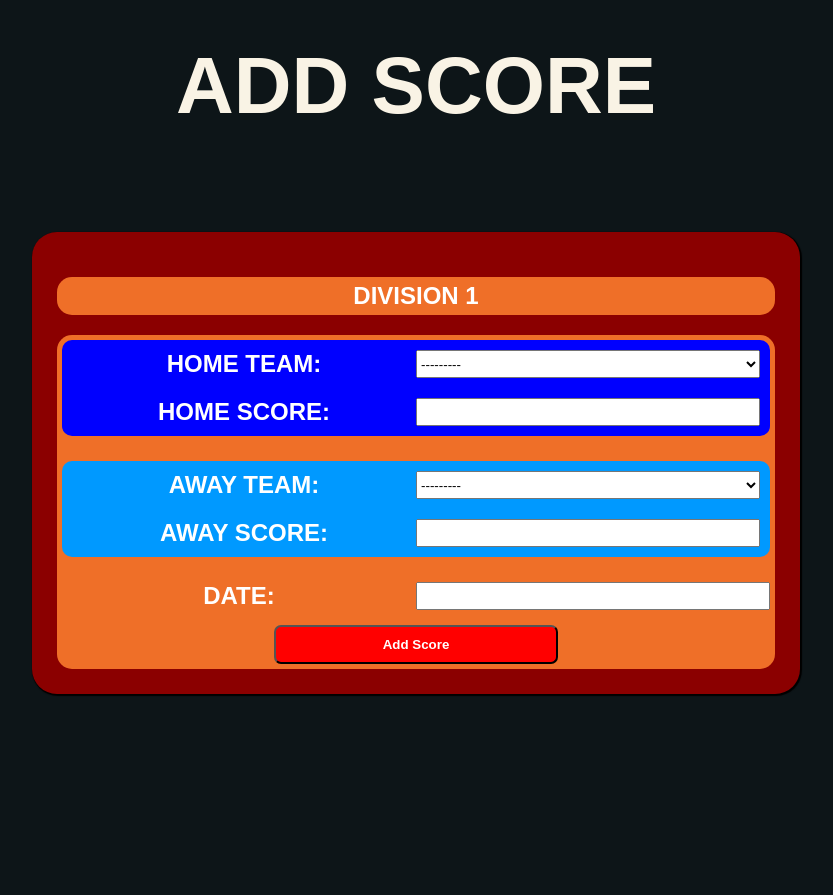
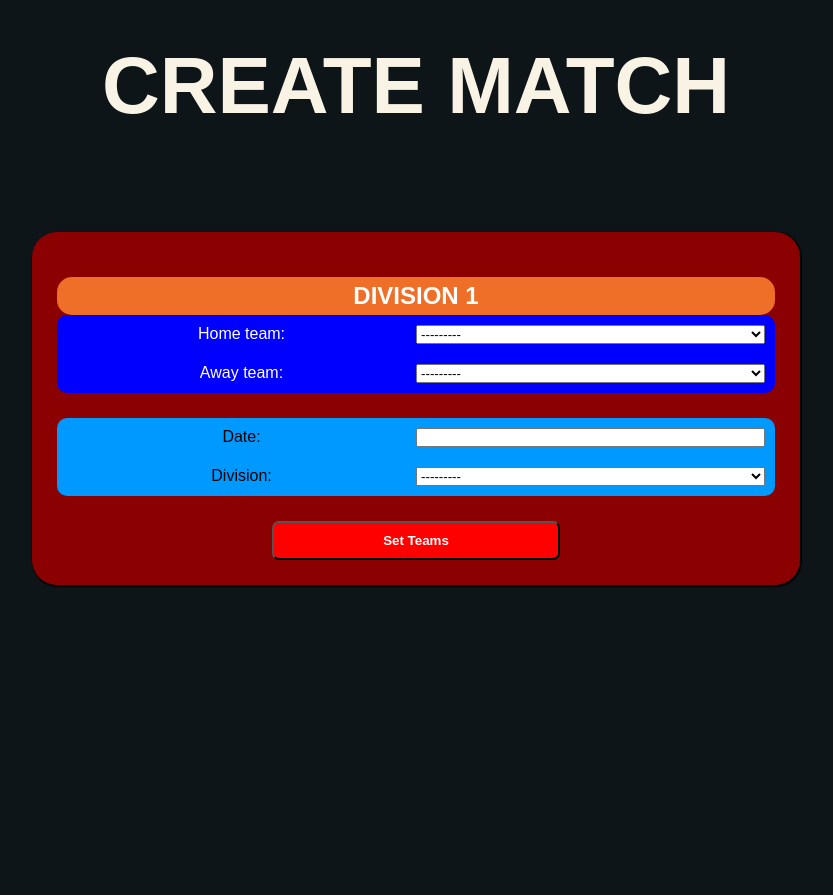
Before and after one commit to Jawrynx/ErdPL, a Django app: a page that uses scores/templates/scores/create_score.html in a window 1280 px wide. Shown: the part 80-975 px from the top of the page, without its empty margins (224-1057 px from the left). Run offline with Django 5.2, Linux system fonts and the light colour scheme; data comes from the database, SQL or seed files in the repository; both versions use the stored data as it was after the commit; some libraries are stand-ins or nearby versions.

Commit message:
Add Live Score basic functionality and pages

```diff
--- a/ErdPL/settings.py
+++ b/ErdPL/settings.py
@@ -23,7 +23,7 @@ BASE_DIR = Path(__file__).resolve().parent.parent
 SECRET_KEY = 'django-insecure-4=om+%pih5u954)#h5bni$vb92(^mx3kuan%86^dtx#yz%3b)5'
 
 # SECURITY WARNING: don't run with debug turned on in production!
-DEBUG = False
+DEBUG = True
 
 ALLOWED_HOSTS = ['*']
 
--- a/scores/forms.py
+++ b/scores/forms.py
@@ -1,7 +1,31 @@
 from django import forms
-from .models import Match
+from.models import Match, IndividualScore
+from teams.models import Team
+from users.models import CustomUser
 
 class MatchForm(forms.ModelForm):
+    home_team = forms.ModelChoiceField(queryset=Team.objects.all())
+    away_team = forms.ModelChoiceField(queryset=Team.objects.all())
+
     class Meta:
         model = Match
-        fields = ['home_team', 'home_score', 'away_team', 'away_score', 'date']
+        fields = ['home_team', 'away_team', 'date', 'division']
+
+class IndividualScoreForm(forms.ModelForm):
+    class Meta:
+        model = IndividualScore
+        fields = ['home_player', 'away_player']
+
+class IndividualPlayersForm(forms.Form):
+    def __init__(self, home_team, away_team, *args, **kwargs):
+        super().__init__(*args, **kwargs)
+        player_x = CustomUser.objects.get(id=56)
+        for i in range(1, 10):
+            self.fields[f'home_player_{i}'] = forms.ChoiceField(
+                choices=[(56, 'X')] + [(player.id, str(player)) for player in home_team.members.all()],
+                label=f'Home Player (Game {i})'
+            )
+            self.fields[f'away_player_{i}'] = forms.ChoiceField(
+                choices=[(56, 'X')] + [(player.id, str(player)) for player in away_team.members.all()],
+                label=f'Away Player (Game {i})'
+            )
--- a/scores/models.py
+++ b/scores/models.py
@@ -1,14 +1,24 @@
 from django.db import models
 from django.contrib.auth.models import AbstractUser
 from teams.models import Team, Division
+from users.models import CustomUser
 
 class Match(models.Model):
     home_team = models.ForeignKey(Team, on_delete=models.CASCADE, related_name='home_matches')
     away_team = models.ForeignKey(Team, on_delete=models.CASCADE, related_name='away_matches')
-    home_score = models.PositiveIntegerField()
-    away_score = models.PositiveIntegerField()
+    home_score = models.PositiveIntegerField(default=0)
+    away_score = models.PositiveIntegerField(default=0)
     date = models.DateField()
     division = models.ForeignKey(Division, on_delete=models.SET_NULL, null=True, blank=True)
 
     def __str__(self):
         return f"{self.home_team} vs {self.away_team} ({self.date})"
+
+class IndividualScore(models.Model):
+    match = models.ForeignKey(Match, on_delete=models.CASCADE)
+    home_player = models.ForeignKey(CustomUser, on_delete=models.CASCADE, related_name='home_scores', null=True, blank=True)
+    away_player = models.ForeignKey(CustomUser, on_delete=models.CASCADE, related_name='away_scores', null=True, blank=True)
+    home_or_away_win = models.CharField(max_length=5, choices=[('home', 'Home'), ('away', 'Away')])
+
+    def __str__(self):
+        return f"{self.match} - {self.home_player} vs {self.away_player}"
--- a/scores/templates/scores/create_score.html
+++ b/scores/templates/scores/create_score.html
@@ -1,16 +1,17 @@
 {% extends 'layout.html' %}
 
-{% block title %}Add Score{% endblock %}
+{% block title %}Create Match{% endblock %}
 
 {% block content %}
 <div class="center">
-    <h1 class="title-text">ADD SCORE</h1>
+    <h1 class="title-text">CREATE MATCH</h1>
     <div class="outer-2">
-        <h2>{{ division_name }}<h2>
-        <form method="post" enctype="multipart/form-data" id='create-score-form'> {## Add enctype for file uploads if needed #}
+        <h2>{{ division_name }}</h2>
+        <form method="post" enctype="multipart/form-data" id='create-score-form'>
             {% csrf_token %}
             {{ form.as_p }}
-            <button type="submit" class="btn btn-primary">Add Score</button>
+
+            <button type="submit" class="btn btn-primary">Set Teams</button>
         </form>
     </div>
 </div>
--- a/scores/urls.py
+++ b/scores/urls.py
@@ -7,5 +7,9 @@ app_name = 'scores'
 urlpatterns = [
     path('<str:division_name>/scores/', views.view_scores, name='view_scores'),
     path('<str:division_name>/scores/create/', views.create_score, name='create_score'),
+    path('<str:division_name>/scores/<int:match_id>/select_players/', views.select_players, name='select_players'),
+    path('<str:division_name>/scores/<int:match_id>/select_players/', views.select_players, name='select_players'),
     path('<str:division_name>/scores/<int:match_id>/details/', views.match_details, name='match_details'),
+    path('<str:division_name>/scores/<int:match_id>/live_match/', views.live_match, name='live_match'),
+    path('<str:division_name>/scores/<int:match_id>/<int:score_id>/update_score/', views.update_score, name='update_score'),
 ]
--- a/scores/views.py
+++ b/scores/views.py
@@ -1,14 +1,15 @@
 from django.shortcuts import render, redirect, get_object_or_404
-from .models import Match, Team, Division
-from .forms import MatchForm
+from django.http import JsonResponse
+from.models import Match, IndividualScore, Team, Division
+from.forms import MatchForm, IndividualScoreForm, IndividualPlayersForm
+from users.models import CustomUser
 
 def create_score(request, division_name=None):
     if division_name:
         try:
             division = Division.objects.get(name=division_name)
         except Division.DoesNotExist:
-            # Handle the case where the division doesn't exist
-            return redirect('scores:view_scores')  # Or display an error message
+            return redirect('scores:view_scores')
 
     if request.method == 'POST':
         form = MatchForm(request.POST)
@@ -16,23 +17,72 @@ def create_score(request, division_name=None):
             match = form.save(commit=False)
             match.division = division
             match.save()
-            return redirect('scores:view_scores', division_name=division_name)
+            return redirect('scores:select_players', division_name=division_name, match_id=match.id)
     else:
         form = MatchForm()
-    return render(request, 'scores/create_score.html', {'form': form, 'division_name': division_name})
+        # Create a list of IndividualScoreForms for each game
+        score_forms = [IndividualScoreForm() for _ in range(9)]
+    return render(request, 'scores/create_score.html', {'form': form, 'division_name': division_name, 'score_forms': score_forms})
+
+def select_players(request, match_id, division_name):
+    match = get_object_or_404(Match, pk=match_id)
+    existing_scores = IndividualScore.objects.filter(match=match)
+    if existing_scores.exists():
+        # Redirect to live_match if scores already exist
+        return redirect('scores:live_match', division_name=division_name, match_id=match.id)
+
+    if request.method == 'POST':
+        form = IndividualPlayersForm(match.home_team, match.away_team, request.POST)
+        if form.is_valid():
+            for i in range(1, 10):
+                home_player_id = form.cleaned_data.get(f'home_player_{i}')
+                away_player_id = form.cleaned_data.get(f'away_player_{i}')
+
+                # Convert player IDs to CustomUser objects or None
+                home_player = CustomUser.objects.get(pk=home_player_id) if home_player_id!= 'X' else None
+                away_player = CustomUser.objects.get(pk=away_player_id) if away_player_id!= 'X' else None
+
+                IndividualScore.objects.create(
+                    match=match,
+                    home_player=home_player,
+                    away_player=away_player
+                )
+            return redirect('scores:live_match', division_name=division_name, match_id=match.id)
+
+    else:
+        form = IndividualPlayersForm(match.home_team, match.away_team)
+    return render(request, 'scores/select_players.html', {'form': form, 'match': match})
+def live_match(request, match_id, division_name):
+    match = get_object_or_404(Match, pk=match_id)
+    scores = IndividualScore.objects.filter(match=match)
+    return render(request, 'scores/live_match.html', {'match': match, 'scores': scores})
+
+def update_score(request, division_name, match_id, score_id):
+    # Get the match and score objects using the provided IDs
+    match = get_object_or_404(Match, pk=match_id)
+    score = get_object_or_404(IndividualScore, pk=score_id)
+
+    # Update the score
+    winner = request.POST.get('winner')
+    score.home_or_away_win = winner
+    score.save()
+
+    if winner == 'home':
+        match.home_score += 1
+    elif winner == 'away':
+        match.away_score += 1
+    match.save()
+
+    return redirect('scores:live_match', division_name=division_name, match_id=match.id)
 
 def view_scores(request, division_name=None):
     all_divisions = Division.objects.all()
-
     if division_name:
         matches = Match.objects.filter(division__name=division_name).order_by('-date')
-        # Get teams associated with the division
         teams = Team.objects.filter(division__name=division_name)
     else:
         matches = Match.objects.all().order_by('-date')
-        # Get all teams
         teams = Team.objects.all()
-
     context = {
         'matches': matches,
         'division_name': division_name,
@@ -43,12 +93,10 @@ def view_scores(request, division_name=None):
 
 def match_details(request, division_name, match_id):
     match = get_object_or_404(Match, pk=match_id)
-
     context = {
         'match': match,
         'division_name': division_name,
         'home_team': match.home_team,
         'away_team': match.away_team,
     }
-
     return render(request, 'scores/match_details.html', context)
--- a/teams/models.py
+++ b/teams/models.py
@@ -25,3 +25,8 @@ class Team(models.Model):
 
     def __str__(self):
         return self.name
+
+    def get_team_score(self, match):
+        home_wins = self.individualscore_set.filter(match=match, home_or_away_win='home').count()
+        away_wins = self.individualscore_set.filter(match=match, home_or_away_win='away').count()
+        return home_wins + away_wins
```
Also changed, not shown: scores/templates/scores/live_match.html (added, +73 -0 lines), scores/templates/scores/select_players.html (added, +48 -0 lines), db.sqlite3, scores/migrations/0002_individualscore.py (added), scores/migrations/0003_alter_match_away_score_alter_match_home_score.py (added).
